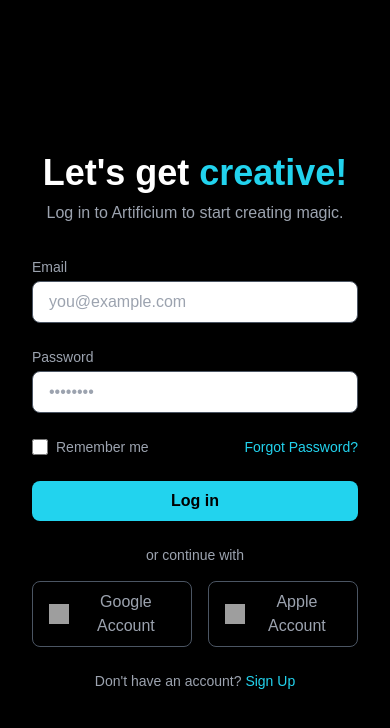
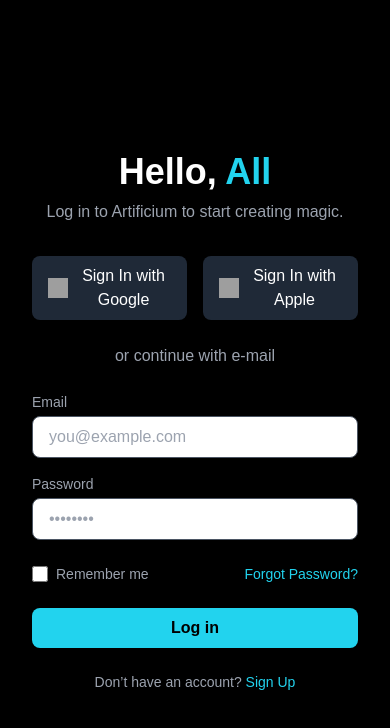
Before and after one commit to Viswajith2003/medicoz, a Next.js app: page / in a window 390 px wide. Shown: the top 728 px of the page. Built offline with nearby package versions, Linux system fonts and the light colour scheme; grey boxes are pictures that could not be loaded.

Commit message:
register set

```diff
--- a/src/app/components/login.jsx
+++ b/src/app/components/login.jsx
@@ -90,10 +90,7 @@
 
         {/* Right section */}
         <div className="hidden md:flex flex-1 items-center justify-center bg-gradient-to-r from-cyan-400 to-blue-600">
-          {/* Add your image or gradient */}
-          {/* <div className="w-3/4 h-3/4 bg-cover bg-center rounded-lg shadow-lg">
 
-          </div> */}
         </div>
       </div>
     </>
--- a/src/app/components/register.jsx
+++ b/src/app/components/register.jsx
@@ -0,0 +1,125 @@
+import Head from "next/head";
+
+export default function Register() {
+  return (
+    <>
+      <Head>
+        <title>Register</title>
+      </Head>
+      <div className="flex h-screen bg-black text-white">
+        {/* Left section */}
+        <div className="flex-1 flex flex-col justify-center px-8 md:px-16">
+          <div className="max-w-md mx-auto">
+            <div className="mb-8 text-center ">
+              <h1 className="text-4xl font-bold">
+                Hello, <span className="text-cyan-400">All</span>
+              </h1>
+              <p className="mt-2 text-gray-400">
+                Log in to Artificium to start creating magic.
+              </p>
+            </div>
+            <div className="flex gap-4 mb-6">
+              <button className="flex items-center justify-center w-1/2 py-2 px-4 bg-gray-800 rounded-lg hover:bg-gray-700">
+                <img
+                  src="/google-logo.png"
+                  alt="Google"
+                  className="w-5 h-5 mr-2"
+                />
+                Sign In with Google
+              </button>
+              <button className="flex items-center justify-center w-1/2 py-2 px-4 bg-gray-800 rounded-lg hover:bg-gray-700">
+                <img
+                  src="/apple-logo.png"
+                  alt="Apple"
+                  className="w-5 h-5 mr-2"
+                />
+                Sign In with Apple
+              </button>
+            </div>
+            <div className="text-center text-gray-400 mb-6">
+              or continue with e-mail
+            </div>
+            <form>
+              <div className="mb-4">
+                <label
+                  htmlFor="email"
+                  className="block text-sm font-medium text-gray-400"
+                >
+                  Email
+                </label>
+                <input
+                  type="email"
+                  id="email"
+                  className="w-full mt-1 px-4 py-2 text-black border border-gray-600 rounded-lg focus:ring-cyan-400 focus:border-cyan-400"
+                  placeholder="you@example.com"
+                />
+              </div>
+              <div className="mb-6">
+                <label
+                  htmlFor="password"
+                  className="block text-sm font-medium text-gray-400"
+                >
+                  Password
+                </label>
+                <input
+                  type="password"
+                  id="password"
+                  className="w-full mt-1 px-4 py-2 text-black border border-gray-600 rounded-lg focus:ring-cyan-400 focus:border-cyan-400"
+                  placeholder="••••••••"
+                />
+              </div>
+              <div className="flex items-center justify-between mb-6">
+                <label className="flex items-center text-sm text-gray-400">
+                  <input
+                    type="checkbox"
+                    className="w-4 h-4 text-cyan-400 rounded border-gray-600 focus:ring-cyan-400"
+                  />
+                  <span className="ml-2">Remember me</span>
+                </label>
+                <a href="#" className="text-sm text-cyan-400 hover:underline">
+                  Forgot Password?
+                </a>
+              </div>
+              <button
+                type="submit"
+                className="w-full py-2 px-4 bg-cyan-400 text-black font-semibold rounded-lg hover:bg-cyan-500"
+              >
+                Log in
+              </button>
+            </form>
+            <div className="mt-6 text-center text-sm text-gray-400">
+              Don’t have an account?{" "}
+              <a href="#" className="text-cyan-400 hover:underline">
+                Sign Up
+              </a>
+            </div>
+          </div>
+        </div>
+
+        {/* Right section */}
+        <div className="hidden md:flex flex-1 items-center justify-center bg-gradient-to-r from-cyan-400 to-blue-600">
+          <div className="text-center px-6 max-w-lg">
+            <blockquote className="text-lg italic text-gray-200 mb-6">
+              “MediCoz has transformed the way we manage healthcare. The
+              AI-enhanced chatbot provides personalized medical advice, helps us
+              schedule appointments, and ensures medication adherence, saving
+              patients and professionals countless hours while improving
+              healthcare quality.”
+            </blockquote>
+            <div className="text-sm text-gray-400">
+
+            </div>
+            {/* Optional image */}
+            <div className="mt-6">
+              <img
+                src="/profile-lily.png"
+                alt="Lily Patel"
+                className="rounded-lg shadow-lg max-h-64"
+              />
+            </div>
+          </div>
+        </div>
+      </div>
+    </>
+  );
+}
--- a/src/app/page.jsx
+++ b/src/app/page.jsx
@@ -1,10 +1,12 @@
 import Image from "next/image";
 import Login from "./components/login";
+import Register from "./components/register";
 
 export default function Home() {
   return (
     <div className="">
-       <Login/>
+      {/* <Login/> */}
+      <Register />
     </div>
   );
 }
```
